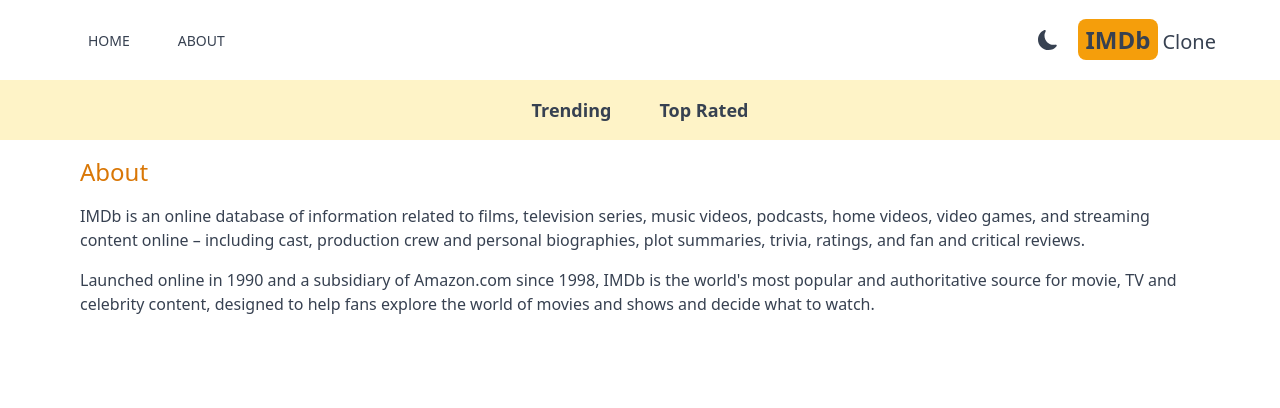
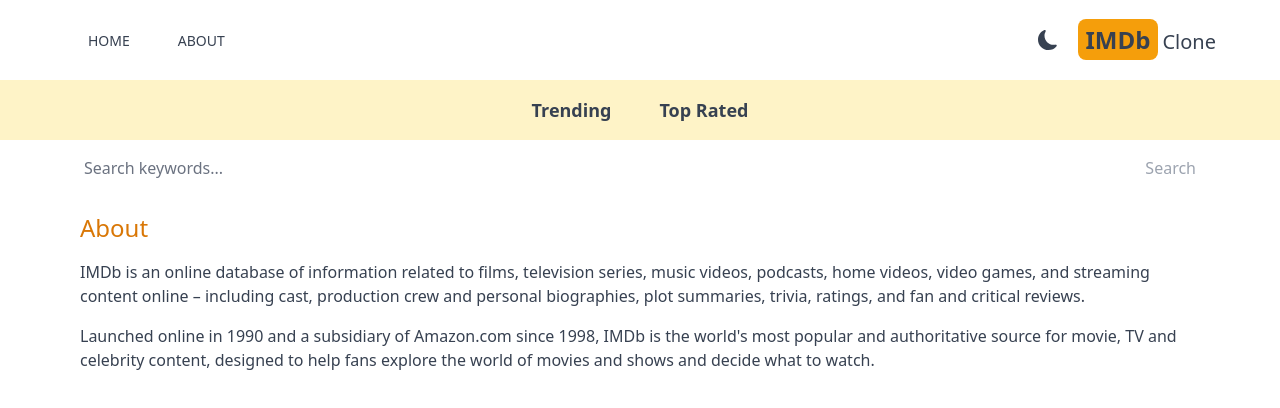
Before and after one commit to Dissanayake71/imdn, a Next.js app: page /about in a window 1280 px wide. Shown: the top 408 px of the page. Built offline with nearby package versions, Linux system fonts and the light colour scheme.

Commit message:
add search ability

```diff
--- a/package.json
+++ b/package.json
@@ -21,6 +21,7 @@
   },
   "devDependencies": {
     "autoprefixer": "^10.4.13",
+    "next-router-mock": "^0.9.1",
     "postcss": "^8.4.21",
     "tailwindcss": "^3.2.6"
   }
--- a/src/app/layout.jsx
+++ b/src/app/layout.jsx
@@ -3,6 +3,7 @@
 import './globals.css'
 import Providers from './Providers'
 import Navbar from '@/components/Navbar'
+import SearchBox from '@/components/SearchBox'
 
 
 export default function RootLayout({ children }) {
@@ -16,7 +17,7 @@
         {/*Navbar */}
         <Navbar/>
         {/*SearchBox */}
-
+        <SearchBox/>
 
         {children}
         </Providers>
--- /dev/null
+++ b/src/app/search/[searchTerm]/page.jsx
@@ -0,0 +1,18 @@
+import Results from "@/components/Results";
+
+export default async function SearchPage({params}) {
+  const res = await fetch (`https://api.themoviedb.org/3/search/movie?api_key=${process.env.API_KEY}&query=${params.searchTerm}&language=en-US&include_adult=false`);
+    if(!res.ok){
+        throw new Error("Error fetching data");
+    }
+    const data = await res.json();
+    const results = data.results;
+  return (
+    <div>
+        {results && results.length === 0 && (
+            <h1 className="text-center pt-6">No results found</h1>
+        )}
+        {results && <Results results={results}/>}
+    </div>
+  )
+}
--- /dev/null
+++ b/src/components/SearchBox.jsx
@@ -0,0 +1,29 @@
+"use client";
+
+import { useState } from "react";
+
+import { useRouter } from "next/navigation";
+
+export default function SearchBox() {
+    const[search, setSearch] = useState("");
+    const router = useRouter();
+    function handleSubmit(e){
+        e.preventDefault();
+        if (!search) return;
+        router.push(`/search/${search}`);
+    }
+  return (
+    <form
+    onSubmit={handleSubmit} className="flex max-w-6xl mx-auto justify-between items-center
+     px-5">
+        <input
+        value={search} onChange={(e)=> setSearch(e.
+            target.value)}
+            type="text" placeholder="Search keywords..." className="w-full
+        h-14 rounded-sm placeholder-gray-500 outline-none bg-transparent
+         flex-1"/>
+        <button disabled={!search} type="submit" className="text-amber-700
+        disabled:text-gray-400"> Search</button>
+    </form>
+  )
+}
```
Also changed, not shown: 1 other file (tests, documents, lock files or other folders).
